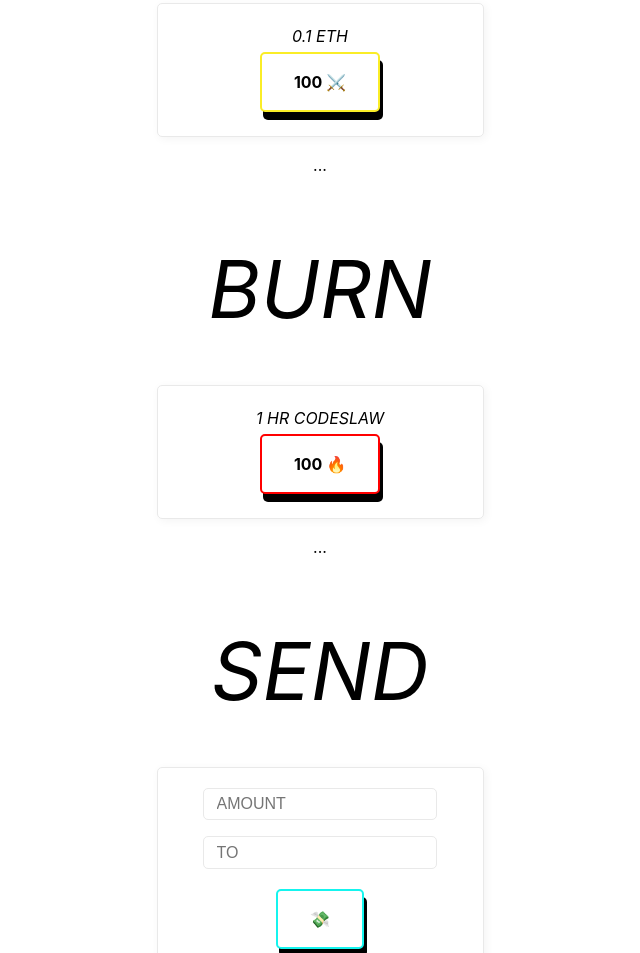
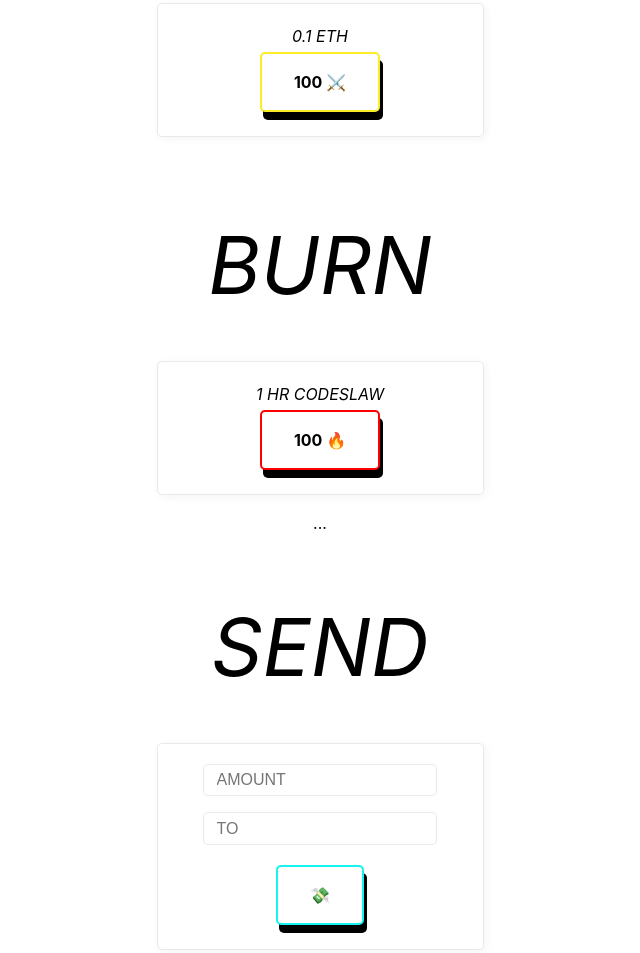
Before and after one commit to lexDAO/LEX, a plain HTML site: page index.html in a window 1280 px wide. Shown: the part 891-1844 px from the top of the page, without its empty margins (320-960 px from the left). Drawn offline with Linux system fonts and the light colour scheme.

Commit message:
Update index.html
remove bonked listener

```diff
--- a/index.html
+++ b/index.html
@@ -695,11 +695,6 @@ blockquote footer {
               </button>
             </aside>
           </section>
-          <div
-            data-dh-property-method-id="000"
-            data-dh-property-outputs="true">
-            ...
-        </div>
         </div>
          <header>
           <div
```
